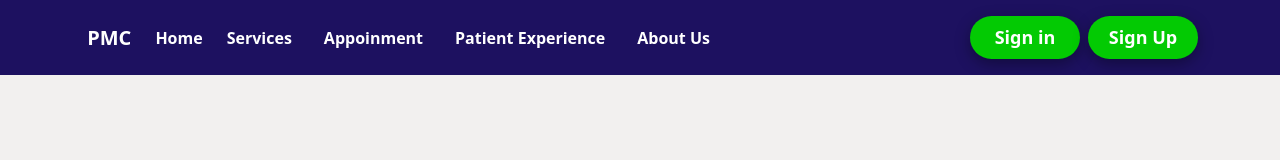
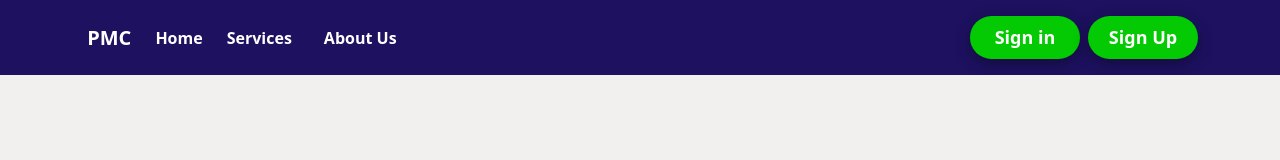
Before and after one commit to rokibulslam/Trip-Advisor-Client-MERN, a React (Create React App) app: page / in a window 1280 px wide. Shown: the top 160 px of the page. Built offline with nearby package versions, Linux system fonts and the light colour scheme; no server answers; the HTML template or start-up script is replaced by a standard one.

Commit message:
fuctionality done almost

```diff
--- a/src/Component/Home/NavBar/NavBar.js
+++ b/src/Component/Home/NavBar/NavBar.js
@@ -18,8 +18,8 @@ const NavBar = () => {
                 <Nav className="me-auto">
                 <Nav.Link as={HashLink} className="text-decoration-none fw-bold text-white"  to="/home#home">Home</Nav.Link>
                 <Nav.Link as={HashLink} className="text-decoration-none px-3 fw-bold text-white"  to="/home#hotels">Services</Nav.Link>
-                <Nav.Link as={HashLink} className="text-decoration-none px-3 fw-bold text-white" to="/appoint">Appoinment</Nav.Link>
-                <Nav.Link as={HashLink} className="text-decoration-none px-3 fw-bold text-white" to="/experience">Patient Experience</Nav.Link>
+                {user?.email ? <Nav.Link as={HashLink} className="text-decoration-none px-3 fw-bold text-white" to="/myOrders">My Order</Nav.Link>: ''}
+                {user?.email ? <Nav.Link as={HashLink} className="text-decoration-none px-3 fw-bold text-white" to="/admin">Admin Dashboard</Nav.Link> : ''}
                 <Nav.Link as={HashLink} className="text-decoration-none px-3 fw-bold text-white" to="/about">About Us</Nav.Link>
                 </Nav>
                 <Nav className="justify-content-center align-items-center">
```
